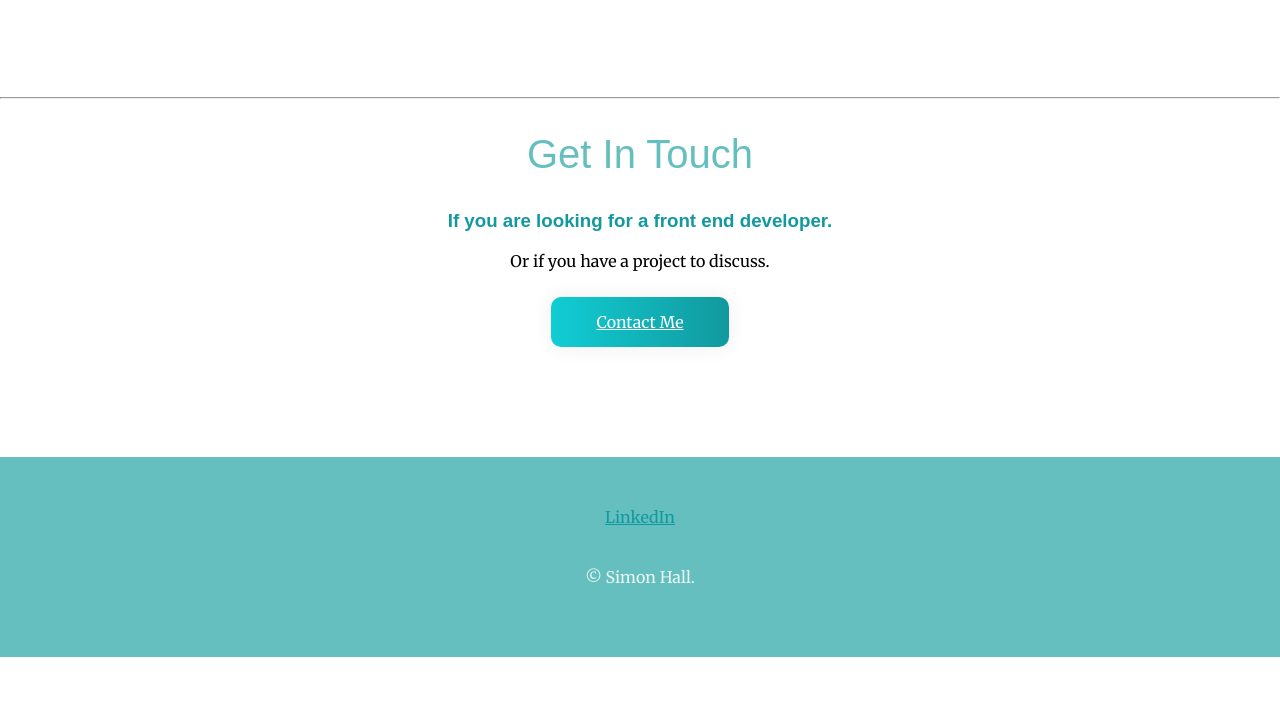
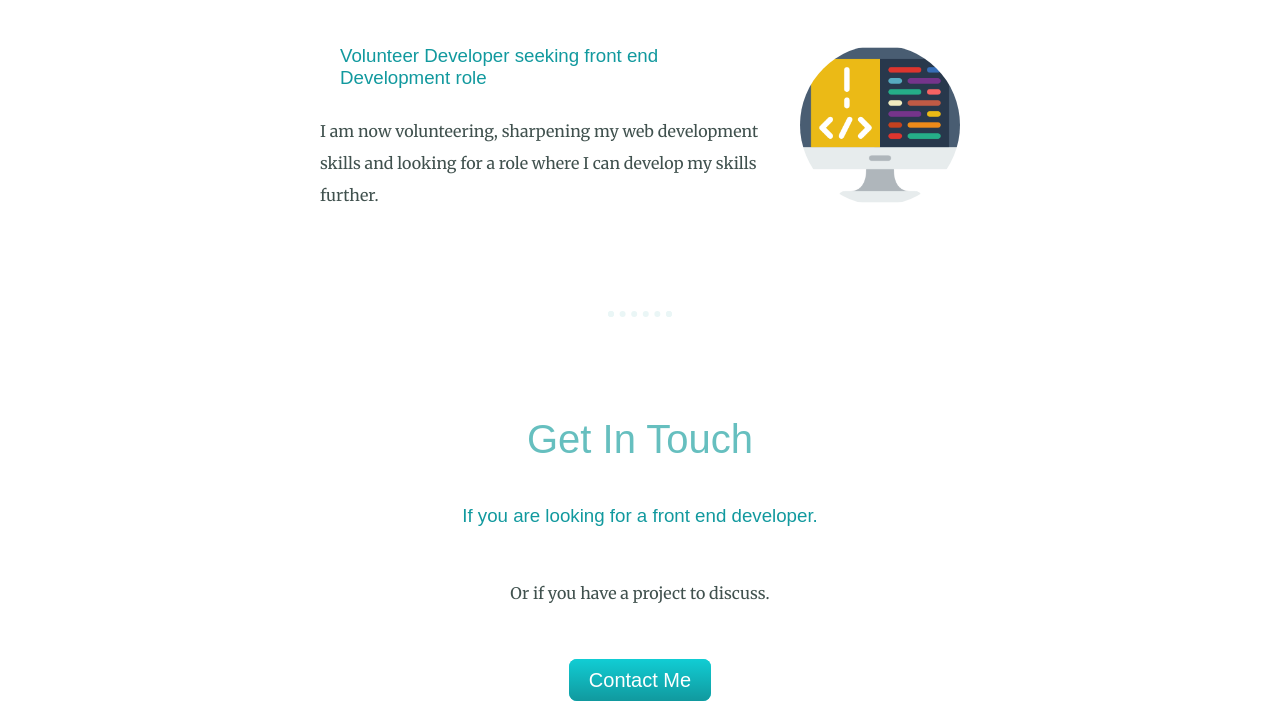
Before and after one commit to shwaldemar/CSS-My-Site, a plain HTML site: page index.html in a window 1280 px wide. Shown: the part 1858-2580 px from the top of the page. Drawn offline with Linux system fonts and the light colour scheme.

Commit message:
added more full button solution and some small tweaks

```diff
--- a/css/styles.css
+++ b/css/styles.css
@@ -1,4 +1,5 @@
 body {
+  color: #40514e;
   margin: 0;
   text-align: center;
   font-family: 'Merriweather', sans-serif;
@@ -11,20 +12,40 @@ h1 {
   /* 16px = 90px/16=5.625 */
   /* line-height: 2; removed after challenge */
 }
+h2,
+h3 {
+  font-family: 'Monserrat', sans-serif;
+}
 h2 {
   font-size: 2.5rem;
   color: #66bfbf;
   /* 40/16=2.5 */
   font-weight: normal;
+  padding-bottom: 10px;
 }
 h3,
 a {
   color: #11999e;
+  font-weight: normal;
+  padding-bottom: 10px;
+  font-family: 'Monserrat', sans-serif;
+  margin: 10px 20px;
+  text-decoration: none;
 }
-
-h2,
-h3 {
-  font-family: 'Monserrat', sans-serif;
+a:hover {
+  color: #eaf6f6;
+}
+p {
+  line-height: 2;
+}
+hr {
+  border: dotted #eaf6f6 6px;
+  border-bottom: none;
+  width: 4%;
+  margin: 100px auto;
+}
+a {
+  color: #11999e;
 }
 .top-container {
   background-color: #e4f9f5;
@@ -32,29 +53,31 @@ h3 {
   padding-top: 100px;
 }
 .middle-container {
+  padding: 100px 0;
 }
 .bottom-container {
-  margin-top: 100px;
-  margin-bottom: 100px;
-  height: 200px;
   background-color: #66bfbf;
+  padding: 50px 0 20px;
 }
 .pro {
   text-decoration: underline;
 }
+.intro {
+  width: 30%;
+  margin: auto;
+}
 .top-cloud {
   position: absolute;
   right: 300px;
-  top: 50px;
+  top: 40px;
 }
 .bottom-cloud {
   position: absolute;
-  left: 300px;
+  left: 250px;
   bottom: 300px;
 }
 .profile-pic {
   height: 180px;
-  margin: 41.5px;
 }
 .computer-img {
   border-radius: 100%;
@@ -75,36 +98,42 @@ h3 {
   width: 50%;
   margin: 100px auto;
   text-align: left;
-  line-height: 2;
+}
+.contact-message {
+  width: 40%;
+  margin: 40px auto 60px;
 }
 .btn {
-  border-radius: 8;
-  background-image: linear-gradient(to right, #11cdd4 0%, #11999e 100%);
-  margin: 10px;
-  padding: 15px 45px;
-  text-align: center;
-  transition: 0.5s;
-  color: white;
-  box-shadow: 0 0 20px #eee;
-  border-radius: 10px;
-  display: inline-block;
+  background: #11cdd4;
+  background-image: -webkit-linear-gradient(top, #11cdd4, #11999e);
+  background-image: -moz-linear-gradient(top, #11cdd4, #11999e);
+  background-image: -ms-linear-gradient(top, #11cdd4, #11999e);
+  background-image: -o-linear-gradient(top, #11cdd4, #11999e);
+  background-image: linear-gradient(to bottom, #11cdd4, #11999e);
+  -webkit-border-radius: 8;
+  -moz-border-radius: 8;
+  border-radius: 8px;
+  font-family: 'Monserrat', sans-serif;
+  color: #ffffff;
+  font-size: 20px;
+  padding: 10px 20px 10px 20px;
+  text-decoration: none;
 }
+
 .btn:hover {
-  border-radius: 8;
-  background-image: linear-gradient(to right, #30e3cb 0%, #2bc4ad 100%);
-  transition: 0.5s;
-  margin: 10px;
-  padding: 15px 45px;
-  text-align: center;
-  color: white;
-  box-shadow: 0 0 20px #eee;
-  border-radius: 10px;
-  display: inline-block;
+  background: #30e3cb;
+  background-image: -webkit-linear-gradient(top, #30e3cb, #2bc4ad);
+  background-image: -moz-linear-gradient(top, #30e3cb, #2bc4ad);
+  background-image: -ms-linear-gradient(top, #30e3cb, #2bc4ad);
+  background-image: -o-linear-gradient(top, #30e3cb, #2bc4ad);
+  background-image: linear-gradient(to bottom, #30e3cb, #2bc4ad);
+  text-decoration: none;
 }
 
 .copyright {
   color: #eaf6f6;
-  margin-top: 40px;
+  font-size: 0.75rem;
+  padding: 20px 0;
 }
 .footer-link {
   display: inline-block;
--- a/index.html
+++ b/index.html
@@ -27,7 +27,7 @@
       <div class="profile">
         <img class="profile-pic" src="./images/Simon.png" alt="profile-pic" />
         <h2>Hello.</h2>
-        <p>
+        <p class="intro">
           I am a front-end web developer specialising in React, Javascript,
           HTML, CSS & drinking coffee.
         </p>
@@ -70,7 +70,7 @@
       <div class="contact-me">
         <h2>Get In Touch</h2>
         <h3>If you are looking for a front end developer.</h3>
-        <p>Or if you have a project to discuss.</p>
+        <p class="contact-message">Or if you have a project to discuss.</p>
         <a class="btn" href="mailto:shwaldemar@gmail.com">Contact Me</a>
       </div>
     </div>
```
